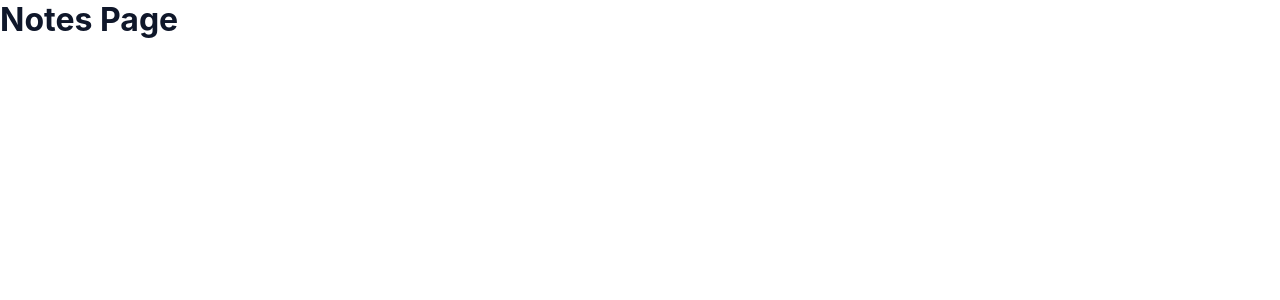
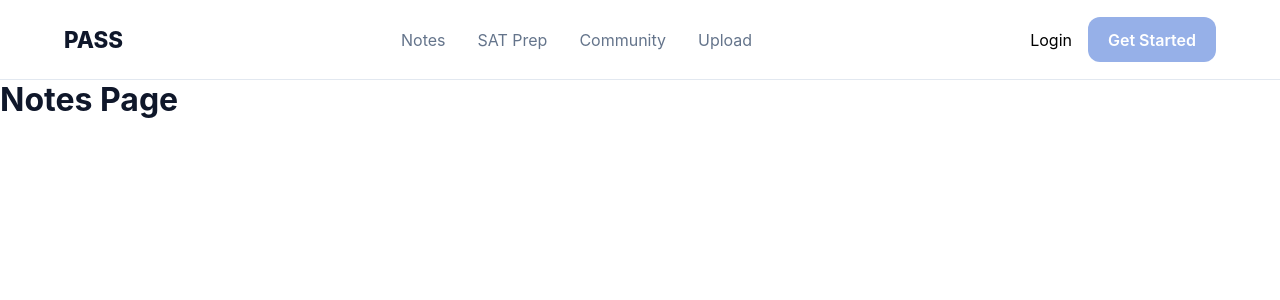
Before and after one commit to thisisemily73/peer-academic-study-support, a React (Vite) app: page /notes in a window 1280 px wide. Shown: the top 300 px of the page. Built offline with nearby package versions, Linux system fonts and the light colour scheme.

Commit message:
Made nav links a part of "Layout," made logo take you to home page

```diff
--- a/src/components/Layout/Layout.jsx
+++ b/src/components/Layout/Layout.jsx
@@ -0,0 +1,10 @@
+import Navbar from "../Navbar/Navbar";
+
+export default function Layout({ children }) {
+  return (
+    <>
+      <Navbar />
+      {children}
+    </>
+  );
+}
--- a/src/components/Navbar/Navbar.jsx
+++ b/src/components/Navbar/Navbar.jsx
@@ -5,7 +5,9 @@ export default function Navbar() {
   return (
     <nav>
       <div className="nav-container">
-        <div className="logo">PASS</div>
+        <Link to="/" className="logo">
+          PASS
+        </Link>
 
         <div className="nav-links">
           <Link to="/notes">Notes</Link>
--- a/src/pages/Community.jsx
+++ b/src/pages/Community.jsx
@@ -1,3 +1,9 @@
+import Layout from "../components/Layout/Layout";
+
 export default function Community() {
-  return <h1>Community Page</h1>;
+  return (
+    <Layout>
+      <h1>Community Page</h1>
+    </Layout>
+  );
 }
--- a/src/pages/Dashboard.jsx
+++ b/src/pages/Dashboard.jsx
@@ -1,3 +1,10 @@
+import Layout from "../components/Layout/Layout";
+
+
 export default function Dashboard() {
-  return <h1>Dashboard Page</h1>;
+  return (
+    <Layout>
+      <h1>Dashboard Page</h1>
+    </Layout>
+  );
 }
--- a/src/pages/Home.jsx
+++ b/src/pages/Home.jsx
@@ -1,9 +1,8 @@
-import Navbar from "../components/Navbar/Navbar";
+import Layout from "../components/Layout/Layout";
 
 export default function Home() {
     return (
-        <>
-            <Navbar />
+        <Layout>
 
             <main className="hero">
                 <div className="container">
@@ -83,6 +82,6 @@ export default function Home() {
                     </div>
                 </div>
             </section>
-        </>
+        </Layout>
     );
 }
--- a/src/pages/Login.jsx
+++ b/src/pages/Login.jsx
@@ -1,3 +1,9 @@
+import Layout from "../components/Layout/Layout";
+
 export default function Login() {
-    return <h1>Login Page</h1>;
+  return (
+    <Layout>
+      <h1>Login Page</h1>
+    </Layout>
+  );
 }
--- a/src/pages/Notes.jsx
+++ b/src/pages/Notes.jsx
@@ -1,3 +1,9 @@
+import Layout from "../components/Layout/Layout";
+
 export default function Notes() {
-  return <h1>Notes Page</h1>;
+  return (
+    <Layout>
+      <h1>Notes Page</h1>
+    </Layout>
+  );
 }
--- a/src/pages/Profile.jsx
+++ b/src/pages/Profile.jsx
@@ -1,3 +1,9 @@
+import Layout from "../components/Layout/Layout";
+
 export default function Profile() {
-    return <h1>Profile Page</h1>;
+    return (
+        <Layout>
+            <h1>Profile Page</h1>
+        </Layout>
+    );
 }
--- a/src/pages/SATPrep.jsx
+++ b/src/pages/SATPrep.jsx
@@ -1,3 +1,9 @@
+import Layout from "../components/Layout/Layout";
+
 export default function SATPrep() {
-  return <h1>SAT Prep Page</h1>;
+  return (
+    <Layout>
+      <h1>SAT Prep Page</h1>
+    </Layout>
+  );
 }
--- a/src/pages/Upload.jsx
+++ b/src/pages/Upload.jsx
@@ -1,3 +1,9 @@
+import Layout from "../components/Layout/Layout";
+
 export default function Upload() {
-  return <h1>Upload Page</h1>;
+  return (
+    <Layout>
+      <h1>Upload Page</h1>
+    </Layout>
+  );
 }
--- a/src/styles/globals.css
+++ b/src/styles/globals.css
@@ -125,6 +125,16 @@ img {
   font-weight: 600;
 }
 
+.logo {
+  font-size: 1.4rem;
+  font-weight: 800;
+  cursor: pointer;
+}
+
+.logo:hover {
+  opacity: 0.85;
+}
+
 .features {
   padding: 6rem 0;
 }
```
